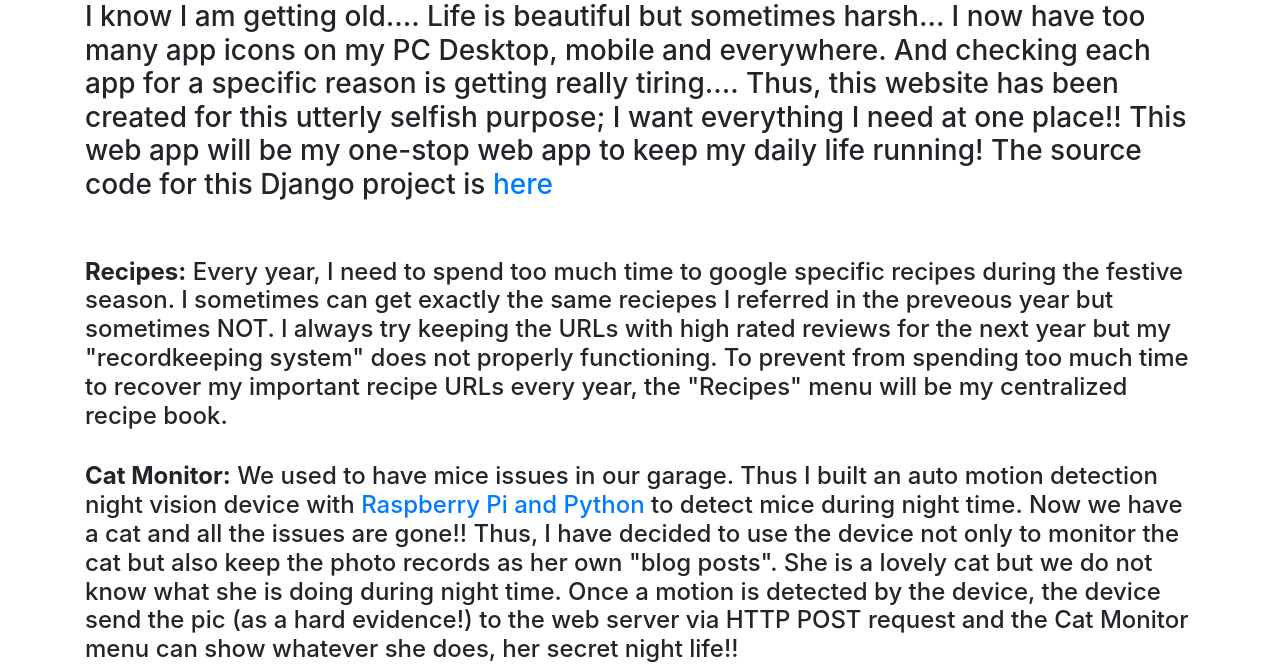
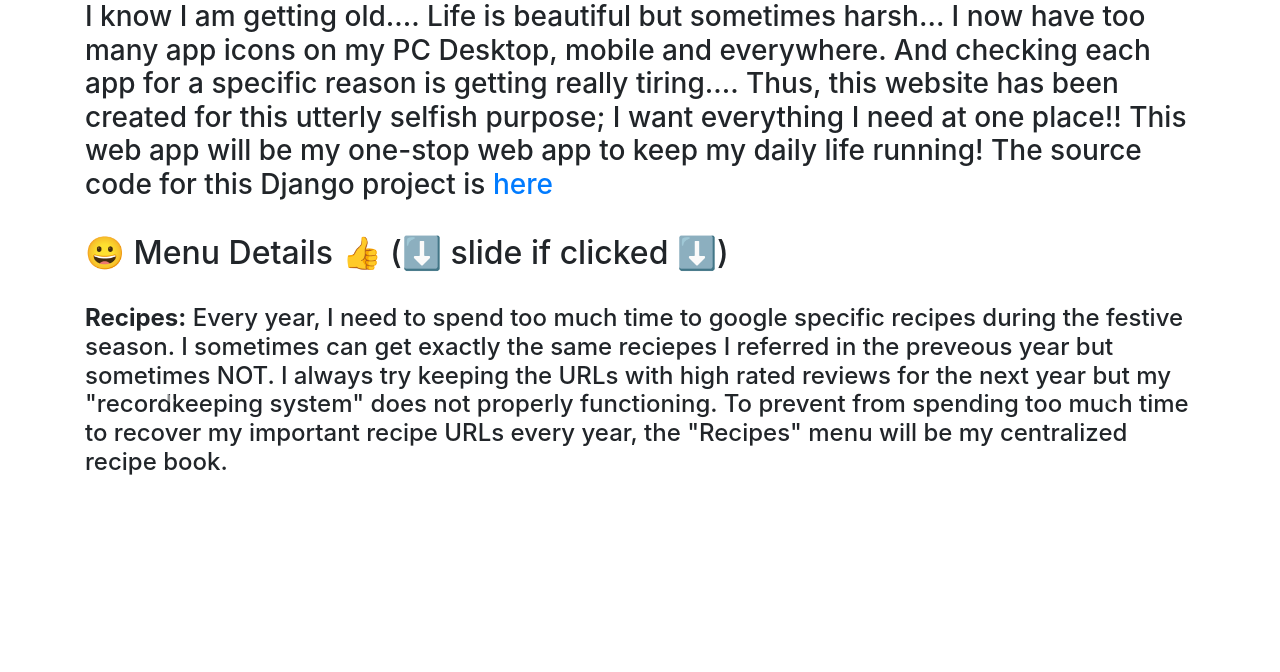
Before and after one commit to Tak2009/django-1, a Django app: page / in a window 1280 px wide. Shown: the part 144-816 px from the top of the page. After the commit the page ends 619 px from the top, so only its background shows below. Run offline with Django 4.2, Linux system fonts and the light colour scheme; some libraries are stand-ins or nearby versions.

Commit message:
styling on main.html

```diff
--- a/mysite/home/templates/home/main.html
+++ b/mysite/home/templates/home/main.html
@@ -10,9 +10,17 @@
     The source code for this Django project is <a href="https://github.com/Tak2009/django-1" target="_blank">here</a>
     </h3>
     <br/>
+    <h2>&#128512; Menu Details &#128077 (&#x2b07; slide if clicked &#x2b07;)</h2>
     <br/>
-    <ul class="nav navbar-nav">
-        <li>
+   <!-- スライダー -->
+   <div id="carouselExampleIndicators" class="carousel slide" data-ride="carousel">
+    <ol class="carousel-indicators">
+      <li data-target="#carouselExampleIndicators" data-slide-to="0" class="active"></li>
+      <li data-target="#carouselExampleIndicators" data-slide-to="1"></li>
+      <!-- <li data-target="#carouselExampleIndicators" data-slide-to="2"></li> -->
+    </ol>
+    <div class="carousel-inner">
+      <div class="carousel-item active">
         <h4>
             <strong>Recipes:</strong> Every year, I need to spend too much time to google specific recipes during the festive season.
             I sometimes can get exactly the same reciepes I referred in the preveous year but sometimes NOT.
@@ -20,9 +28,8 @@
             To prevent from spending too much time to recover my important recipe URLs every year,
             the "Recipes" menu will be my centralized recipe book.
         </h4>
-        </li>
-        <br/>
-        <li>
+      </div>
+      <div class="carousel-item">
         <h4>
             <strong>Cat Monitor:</strong> We used to have mice issues in our garage. Thus I built an auto motion detection night vision device with
             <a href="https://github.com/Tak2009/raspi-2-motion-detect-sensor-oauth2-tk" target="_blank">Raspberry Pi and Python</a> to detect mice during night time. Now we have a cat and all the issues are gone!!
@@ -30,9 +37,16 @@
             She is a lovely cat but we do not know what she is doing during night time. Once a motion is detected by the device,
             the device send the pic (as a hard evidence!) to the web server via HTTP POST request and the Cat Monitor menu can show whatever she does, her secret night life!!
         </h4>
-        </li>
-
-
-    </ul>
+      </div>
+    </div>
+    <a class="carousel-control-prev" href="#carouselExampleIndicators" role="button" data-slide="prev">
+      <span class="carousel-control-prev-icon" aria-hidden="true"></span>
+      <span class="sr-only">Previous</span>
+    </a>
+    <a class="carousel-control-next" href="#carouselExampleIndicators" role="button" data-slide="next">
+      <span class="carousel-control-next-icon" aria-hidden="true"></span>
+      <span class="sr-only">Next</span>
+    </a>
+</div>
 
 {% endblock content %}
```
Lines whose indentation alone changed are shown as unchanged.
